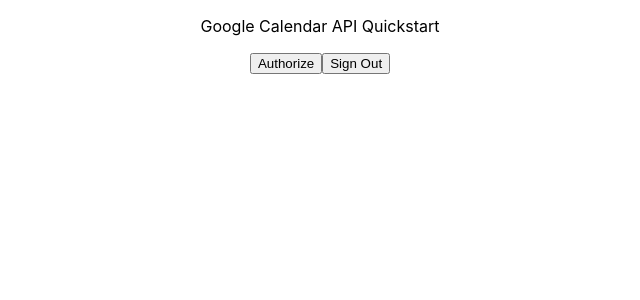
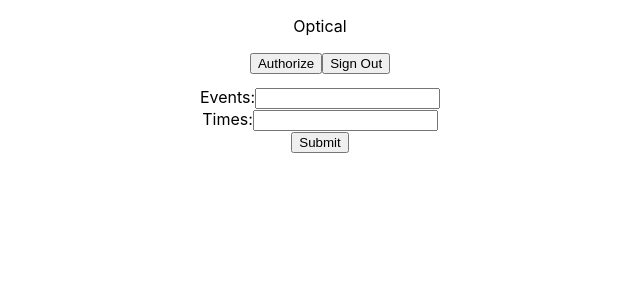
Before and after one commit to ecraigo/OptiCal, a React (Create React App) app in the folder optical/: page / in a window 1280 px wide. Shown: the top 300 px of the page, without its empty margins (320-960 px from the left). Built offline with nearby package versions, Linux system fonts and the light colour scheme; no server answers.

Commit message:
adding input fields

```diff
--- a/optical/src/App.css
+++ b/optical/src/App.css
@@ -22,6 +22,14 @@
   color: #61dafb;
 }
 
+.events {
+  display: block;
+}
+
+.hours {
+  display: block;
+}
+
 @keyframes App-logo-spin {
   from {
     transform: rotate(0deg);
--- a/optical/src/App.js
+++ b/optical/src/App.js
@@ -1,11 +1,12 @@
 import React, { Component } from 'react';
 import logo from './logo.svg';
 import * as gcalLoad from './gcalLoad.js';
+import * as scheduleGenerator from './scheduleGenerator.js';
 import './App.css';
 
 class App extends Component {
   loadGoogleCalendarApi() {
-      console.log('hello');
+      // console.log('hello');
       const script = document.createElement("script");
       script.src = "https://apis.google.com/js/api.js";
 
@@ -16,23 +17,43 @@
       document.body.appendChild(script);
     }
 
+  showPotentialSchedules() {
+    scheduleGenerator.setupSchedules(document)
+  }
+
   render() {
-    console.log('client id:', gcalLoad.getClientId());
-    console.log('api key', gcalLoad.getApiKey());
     return (
       <div className="App">
-        <p>Google Calendar API Quickstart</p>
+        <p>Optical</p>
 
         <button id="authorize_button">Authorize</button>
         <button id="signout_button">Sign Out</button>
 
         <pre id="content"></pre>
+
+        <form>
+          <div className="events">
+            <label>
+             Events:
+              <input type="text" id="events" />
+            </label>
+          </div>
+          <div className="times">
+            <label>
+              Times:
+              <input type="text" id="hours" />
+            </label>
+          </div>
+          <input id ="submitButton" type="submit" value="Submit" />
+        </form>
+        <pre id="schedules"></pre>
       </div>
     );
   }
 
   componentDidMount() {
     this.loadGoogleCalendarApi();
+    this.showPotentialSchedules();
   }
 }
 
--- a/optical/src/gcalLoad.js
+++ b/optical/src/gcalLoad.js
@@ -21,6 +21,7 @@
 var sourceDocument = undefined;
 var authorizeButton = undefined;
 var signoutButton = undefined;
+
 /**
  *  On load, called to load the auth2 library and API client library.
  */
@@ -61,7 +62,8 @@
  */
 function updateSigninStatus(isSignedIn) {
   if (isSignedIn) {
-    listUpcomingEvents();
+    var today = new Date()
+    listUpcomingEvents(today);
   } else {
   }
 }
@@ -97,13 +99,13 @@
  * the authorized user's calendar. If no events are found an
  * appropriate message is printed.
  */
-function listUpcomingEvents() {
+function listUpcomingEvents(today) {
   gapi.client.calendar.events.list({
     'calendarId': 'primary',
-    'timeMin': (new Date()).toISOString(),
+    'timeMin': today.toISOString(),
+    'timeMax': (new Date(today.getTime() + 7 * 24 * 60 * 60 * 1000)).toISOString(),
     'showDeleted': false,
     'singleEvents': true,
-    'maxResults': 10,
     'orderBy': 'startTime'
   }).then(function(response) {
     var events = response.result.items;
--- /dev/null
+++ b/optical/src/scheduleGenerator.js
@@ -0,0 +1,24 @@
+import * as gcalLoad from './gcalLoad.js';
+
+var submitButton = undefined;
+var sourceDocument = undefined;
+var desiredEvents = undefined;
+var desiredEventsTimes = undefined;
+
+function setupSchedules(sourceDoc) {
+	sourceDocument = sourceDoc;
+	submitButton = sourceDocument.getElementById('authorize_button');
+	desiredEvents = sourceDocument.getElementById('events');
+	desiredEventsTimes = sourceDocument.getElementById('times');
+	// (sourceDocument.getElementById('schedules')).appendChild(sourceDocument.createTextNode("hi" + '\n'));
+	submitButton.onClick = iterativeMinConflicts(desiredEvents, desiredEventsTimes)
+	// iterativeMinConflicts(desiredEvents, desiredEventsTimes, )
+}
+
+function iterativeMinConflicts(desiredEvents, desiredEventsTimes) {
+	console.log(desiredEvents.value)
+}
+
+export {
+	iterativeMinConflicts, setupSchedules
+}
```
